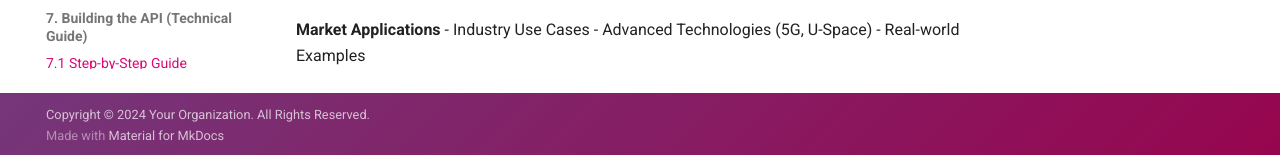
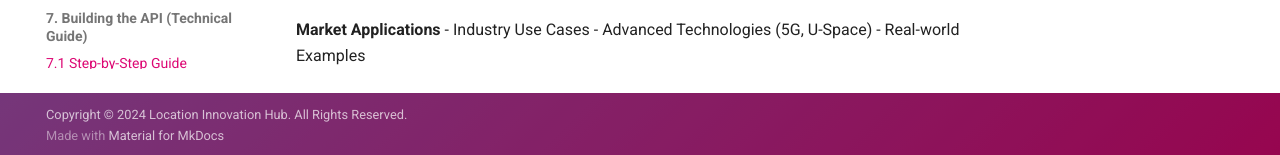
Before and after one commit to GispoCoding/lih_api_manual, an MkDocs documentation site: the page built from docs/index.md, in a window 1280 px wide and 1105 px high. Shown: the part 947-1102 px from the top of the window. Built offline with MkDocs 1.6.1 and Material for MkDocs 9.7.7, drawn with Linux system fonts in a browser that asks for light colours; comment, search, counter and statistics services are not loaded.

Commit message:
Update copyright to Location Innovation Hub

```diff
--- a/mkdocs.yml
+++ b/mkdocs.yml
@@ -90,4 +90,4 @@ nav:
   - "Glossary & Resources": glossary.md
 
 # --- Copyright ---
-copyright: Copyright &copy; 2024 Your Organization. All Rights Reserved.
+copyright: Copyright &copy; 2024 Location Innovation Hub. All Rights Reserved.
```
